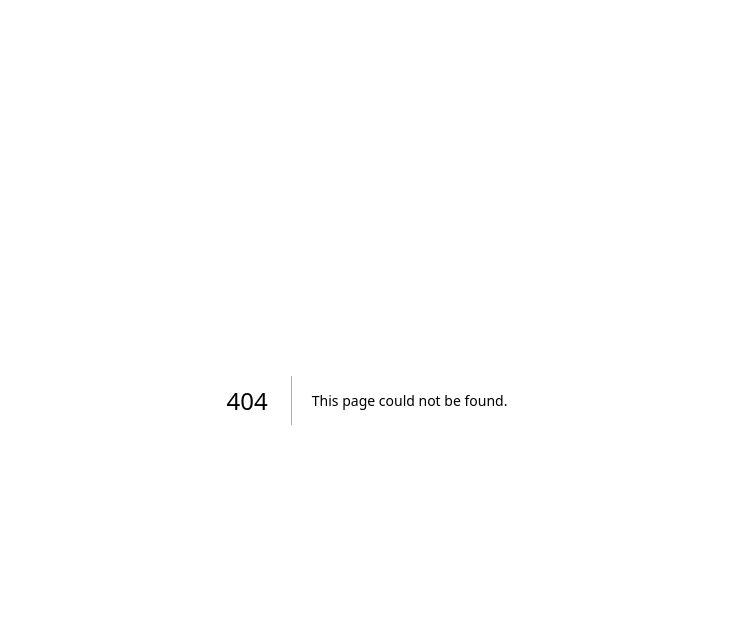
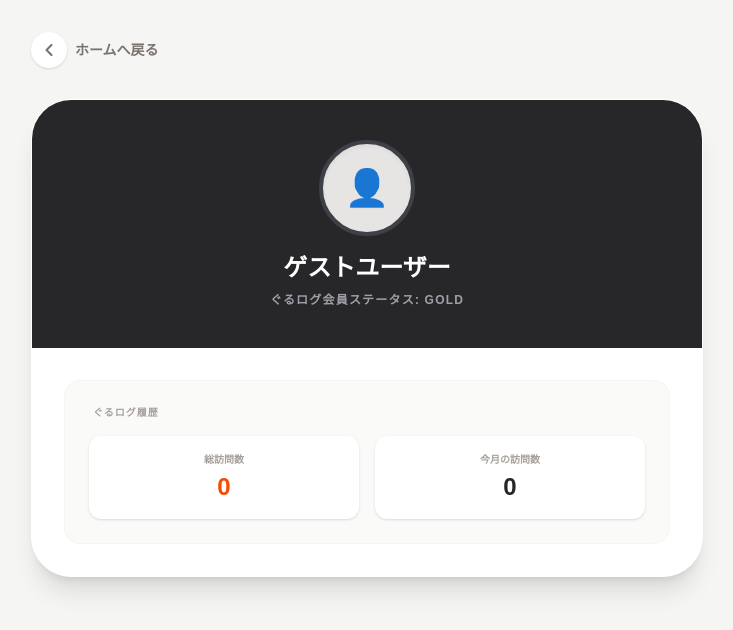
Before and after one commit to aatsu0406/my-gourmet-app, a Next.js app: page /mypage in a window 1280 px wide. Before the commit this address had no page. Shown: the top 630 px of the page, without its empty margins (273-1006 px from the left). Built offline with nearby package versions, Linux system fonts and the light colour scheme.

Commit message:
マイページ画面の新規作成

```diff
--- /dev/null
+++ b/app/mypage/page.tsx
@@ -0,0 +1,58 @@
+'use client';
+
+import { useState, useEffect } from 'react';
+import Link from 'next/link';
+import { useRouter } from 'next/navigation';
+
+export default function MyPage() {
+  // ここにユーザー情報などを保持するStateを作る予定
+
+  return (
+    <div className="min-h-screen bg-stone-100 p-4 md:p-8 text-stone-800">
+      <div className="max-w-2xl mx-auto">
+
+        {/* 左上の戻るボタン（投稿ページと同じ仕組み） */}
+        <nav className="mb-6">
+          <Link href="/" className="inline-flex items-center gap-2 text-stone-500 hover:text-orange-600 transition-colors group">
+            <div className="p-2 rounded-full bg-white shadow-sm group-hover:shadow-md">
+              <svg xmlns="http://www.w3.org/2000/svg" width="20" height="20" viewBox="0 0 24 24" fill="none" stroke="currentColor" strokeWidth="2.5" strokeLinecap="round" strokeLinejoin="round">
+                <path d="m15 18-6-6 6-6"/>
+              </svg>
+            </div>
+            <span className="text-sm font-bold">ホームへ戻る</span>
+          </Link>
+        </nav>
+
+        {/* ユーザープロフィールのカード */}
+        <div className="bg-white rounded-[2.5rem] shadow-xl border border-white overflow-hidden">
+          {/* ヘッダー部分：マットな色味を出す */}
+          <div className="bg-zinc-800 p-10 text-center">
+            <div className="w-24 h-24 bg-stone-200 rounded-full mx-auto mb-4 flex items-center justify-center text-4xl shadow-inner border-4 border-zinc-700">
+              👤
+            </div>
+            <h1 className="text-2xl font-black text-white">ゲストユーザー</h1>
+            <p className="text-zinc-400 text-xs font-bold uppercase tracking-widest mt-2">ぐるログ会員ステータス: Gold</p>
+          </div>
+
+          {/* 統計・設定などのコンテンツ */}
+          <div className="p-8 space-y-6">
+            <div className="bg-stone-50 p-6 rounded-2xl border border-stone-100">
+              <h2 className="text-[10px] font-black text-stone-400 uppercase tracking-widest mb-4 ml-1">ぐるログ履歴</h2>
+              <div className="grid grid-cols-2 gap-4">
+                <div className="text-center p-4 bg-white rounded-xl shadow-sm">
+                  <p className="text-[10px] text-stone-400 font-bold mb-1">総訪問数</p>
+                  <p className="text-2xl font-black text-orange-600">0</p>
+                </div>
+                <div className="text-center p-4 bg-white rounded-xl shadow-sm">
+                  <p className="text-[10px] text-stone-400 font-bold mb-1">今月の訪問数</p>
+                  <p className="text-2xl font-black text-stone-800">0</p>
+                </div>
+              </div>
+            </div>
+          </div>
+        </div>
+
+      </div>
+    </div>
+  );
+}
```
